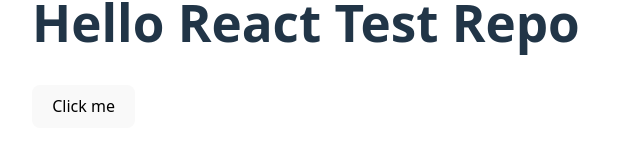
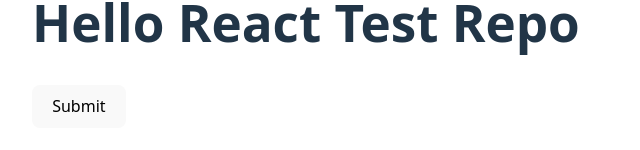
Before and after one commit to easyesplat/gushi_test_repo, a React (Vite) app in the folder react-test-repo/: page / in a window 1280 px wide. Shown: the part 356-506 px from the top of the page, without its empty margins (0-640 px from the left). Built offline with nearby package versions, Linux system fonts and the light colour scheme.

Commit message:
feat(Button): Add loading state and change text to 'Submit'

```diff
--- a/react-test-repo/src/components/Button.tsx
+++ b/react-test-repo/src/components/Button.tsx
@@ -1,5 +1,27 @@
 import React from "react";
 
-export const Button = () => {
-  return <button>Click me</button>;
+interface ButtonProps {
+  loading?: boolean;
+}
+
+export const Button: React.FC<ButtonProps> = ({ loading = false }) => {
+  return (
+    <button disabled={loading}>
+      {loading ? (
+        <div
+          style={{
+            border: "2px solid #f3f3f3", /* Light grey */
+            borderTop: "2px solid #3498db", /* Blue */
+            borderRadius: "50%",
+            width: "16px",
+            height: "16px",
+            display: "inline-block",
+            verticalAlign: "middle" /* Align spinner vertically with text area */
+          }}
+        ></div>
+      ) : (
+        "Submit"
+      )}
+    </button>
+  );
 };
```
